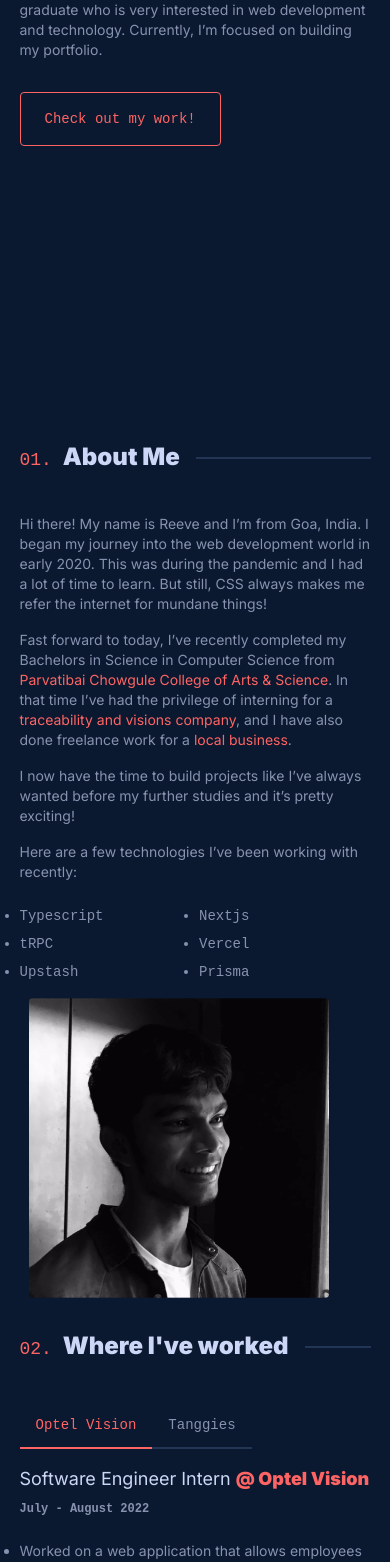
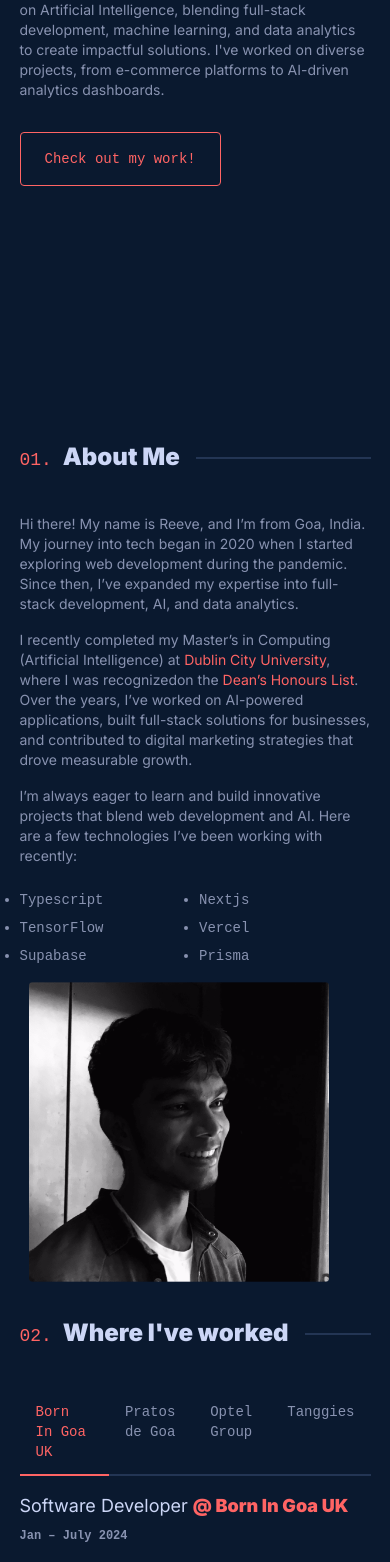
Before and after one commit to reevebarreto/reevebarreto, a Next.js app: page / in a window 390 px wide. Shown: the part 435-1997 px from the top of the page. Built offline with nearby package versions, Linux system fonts and the light colour scheme.

Commit message:
update to ui

```diff
--- a/app/page.tsx
+++ b/app/page.tsx
@@ -31,14 +31,16 @@ export default function Home() {
           <p className="text-[3em] font-semibold leading-none text-white md:text-[3.5em] lg:text-[4em] xs:text-4xl">
             Reeve Barreto.
           </p>
-          <p className="text-[3em] font-semibold leading-none text-light md:text-[3.5em] lg:text-[4em] xs:text-4xl">
-            I build things for the Web.
+          <p className="text-[2em] font-semibold leading-none text-light md:text-[2.5em] lg:text-[3em] xs:text-4xl">
+            I build intelligent and scalable web apps.
           </p>
           <p className="p-4"></p>
           <p className="md:text-md max-w-lg text-light xs:text-sm">
-            Just your average run of the mill computer science graduate who is
-            very interested in web development and technology. Currently, I’m
-            focused on building my portfolio.
+            I&apos;m a Master&apos;s graduate in Computing with a focus on
+            Artificial Intelligence, blending full-stack development, machine
+            learning, and data analytics to create impactful solutions. I've
+            worked on diverse projects, from e-commerce platforms to AI-driven
+            analytics dashboards.
           </p>
           <p className="p-4"></p>
           <WorkButton />
@@ -61,41 +63,35 @@ export default function Home() {
           <div className="mt-10 grid grid-cols-1 gap-4 md:grid-cols-3">
             <div className="col-span-3 text-light md:col-span-2 xs:text-sm">
               <span>
-                Hi there! My name is Reeve and I’m from Goa, India. I began my
-                journey into the web development world in early 2020. This was
-                during the pandemic and I had a lot of time to learn. But still,
-                CSS always makes me refer the internet for mundane things!
+                Hi there! My name is Reeve, and I’m from Goa, India. My journey
+                into tech began in 2020 when I started exploring web development
+                during the pandemic. Since then, I’ve expanded my expertise into
+                full-stack development, AI, and data analytics.
               </span>
               <p className="p-2"></p>
               <span>
-                Fast forward to today, I’ve recently completed my Bachelors in
-                Science in Computer Science from{" "}
-                <span className="text-primary">
-                  {" "}
-                  Parvatibai Chowgule College of Arts & Science
-                </span>
-                . In that time I’ve had the privilege of interning for a{" "}
-                <span className="text-primary">
-                  traceability and visions company
-                </span>
-                , and I have also done freelance work for a{" "}
-                <span className="text-primary">local business</span>.
+                I recently completed my Master’s in Computing (Artificial
+                Intelligence) at
+                <span className="text-primary"> Dublin City University</span>,
+                where I was recognizedon the{" "}
+                <span className="text-primary"> Dean’s Honours List</span>. Over
+                the years, I’ve worked on AI-powered applications, built
+                full-stack solutions for businesses, and contributed to digital
+                marketing strategies that drove measurable growth.
               </span>
+
               <p className="p-2"></p>
               <span>
-                I now have the time to build projects like I’ve always wanted
-                before my further studies and it’s pretty exciting!
-              </span>
-              <p className="p-2"></p>
-              <span>
-                Here are a few technologies I’ve been working with recently:
+                I’m always eager to learn and build innovative projects that
+                blend web development and AI. Here are a few technologies I’ve
+                been working with recently:
               </span>
               <ul className="mt-6 grid list-disc grid-cols-2 gap-2 font-code text-sm">
                 <li>Typescript</li>
                 <li>Nextjs</li>
-                <li>tRPC</li>
+                <li>TensorFlow</li>
                 <li>Vercel</li>
-                <li>Upstash</li>
+                <li>Supabase</li>
                 <li>Prisma</li>
               </ul>
             </div>
@@ -146,6 +142,135 @@ export default function Home() {
           </div>
 
           <p className="p-6"></p>
+
+          {/* Tasktank */}
+          <div className="relative hidden p-4 md:flex md:flex-row-reverse">
+            <a
+              href="https://github.com/reeveboy/picsea"
+              target="_blank"
+              className="relative z-10 before:absolute before:inset-0 before:block before:rounded before:bg-primary/40 before:duration-300 before:hover:bg-primary/0"
+            >
+              <Image
+                src={
+                  "https://user-images.githubusercontent.com/81756283/235125837-359697e6-d580-441c-bbc1-57e9d79d1b20.png"
+                }
+                alt="tasktank dashboard"
+                className="w-full max-w-lg rounded object-cover"
+                width={600}
+                height={400}
+              />
+            </a>
+            <div className="absolute inset-0 flex flex-col items-start">
+              <span className="font-code text-sm text-primary">
+                Featured Project
+              </span>
+              <p className="p-1"></p>
+              <a
+                href="https://github.com/reeveboy/picsea"
+                target="_blank"
+                rel="noopener noreferrer"
+              >
+                <span className="text-2xl font-medium text-white transition-all duration-300 hover:text-primary">
+                  Picsea
+                </span>
+              </a>
+              <p className="p-2"></p>
+              <div className="z-20 flex rounded bg-dark_light p-6 shadow-md transition-all hover:shadow-2xl">
+                <span className="w-full max-w-sm text-left text-sm text-light">
+                  Picsea is a simple web image search engine i designed using
+                  BM25 alogrithm. It uses the Unsplash images and display them
+                  in a grid.
+                </span>
+              </div>
+              <p className="p-2"></p>
+              <div className="flex font-code text-xs text-light">
+                <span>NodeJS</span>
+                <p className="p-2"></p>
+                <span>NextJS</span>
+                <p className="p-2"></p>
+                <span>BM25</span>
+              </div>
+              <p className="p-2"></p>
+              <div className="flex">
+                <a
+                  href="https://github.com/reeveboy/picsea"
+                  target="_blank"
+                  rel="noopener noreferrer"
+                >
+                  <FontAwesomeIcon
+                    icon={faGithub}
+                    className="text-lg text-white transition-all duration-300 hover:text-primary"
+                  />
+                </a>
+                <p className="p-2"></p>
+                <a
+                  href="https://picsea.vercel.app"
+                  target="_blank"
+                  rel="noopener noreferrer"
+                >
+                  <FontAwesomeIcon
+                    icon={faArrowUpRightFromSquare}
+                    className="text-lg text-white transition-all duration-300 hover:text-primary"
+                  />
+                </a>
+              </div>
+            </div>
+          </div>
+          {/* Mobile ver */}
+          <div className="rounded bg-dark_light px-6 py-10 shadow transition-all hover:shadow-lg md:hidden">
+            <span className="font-code text-sm text-primary">
+              Featured Project
+            </span>
+            <p className="p-1"></p>
+            <a
+              href="https://github.com/reeveboy/picsea"
+              target="_blank"
+              rel="noopener noreferrer"
+            >
+              <span className="text-2xl font-medium text-white transition-all duration-300 hover:text-primary">
+                Picsea
+              </span>
+            </a>
+            <p className="p-2"></p>
+            <span className="w-full max-w-sm text-sm text-light">
+              Picsea is a simple web image search engine i designed using BM25
+              alogrithm. It uses the Unsplash images and display them in a grid.
+            </span>
+            <p className="p-2"></p>
+            <div className="flex flex-wrap font-code text-xs text-light">
+              <span>NodeJS</span>
+              <p className="p-2"></p>
+              <span>NextJS</span>
+              <p className="p-2"></p>
+              <span>BM25</span>
+            </div>
+            <p className="p-2"></p>
+            <div className="flex">
+              <a
+                href="https://github.com/reeveboy/picsea"
+                target="_blank"
+                rel="noopener noreferrer"
+              >
+                <FontAwesomeIcon
+                  icon={faGithub}
+                  className="text-lg text-white transition-all duration-300 hover:text-primary"
+                />
+              </a>
+              <p className="p-2"></p>
+              <a
+                href="https://picsea.vercel.app"
+                target="_blank"
+                rel="noopener noreferrer"
+              >
+                <FontAwesomeIcon
+                  icon={faArrowUpRightFromSquare}
+                  className="text-lg text-white transition-all duration-300 hover:text-primary"
+                />
+              </a>
+            </div>
+          </div>
+
+          <p className="p-8 md:p-16"></p>
 
           {/* Tasktank */}
           <div className="relative hidden p-4 md:flex">
@@ -561,10 +686,10 @@ export default function Home() {
           </span>
           <p className="p-2"></p>
           <span className="md:text-md w-full max-w-md text-light xs:text-sm">
-            Since I have just completed my exams and I&apos;ll be officially
-            graduating soon, I&apos;m open for any opportunities that come my
-            way. Shoot me a DM or an email and I&apos;ll get back to you as soon
-            as I can.
+            I recently completed my Master’s in Computing, I am always open to
+            exciting opportunities in software development, AI, and data
+            analytics. I’d love to hear from you! Feel free to reach out via
+            email or LinkedIn, and I’ll get back to you as soon as I can.
           </span>
           <p className="p-2"></p>
           <a
@@ -653,10 +778,10 @@ export default function Home() {
       </div>
       <div className="fixed bottom-0 right-[5%] hidden translate-x-1/2 flex-col items-center md:flex">
         <a
-          href="mailto:reeveboy10@gmail.com"
+          href="mailto:reevemarcbarreto@gmail.com"
           className="-translate-y-20 rotate-90 font-code text-sm text-light transition-all duration-300 hover:-translate-y-[5.5rem] hover:text-primary"
         >
-          reeveboy10@gmail.com
+          reevemarcbarreto@gmail.com
         </a>
         <p className="p-2"></p>
         <div className="h-20 w-[1px] border border-light"></div>
--- a/components/Tab.tsx
+++ b/components/Tab.tsx
@@ -6,17 +6,44 @@ import { useState } from "react";
 const EXPERIENCE = [
   {
     id: 0,
-    title: "Software Engineer Intern",
-    company: "Optel Vision",
-    companyLink: "https://www.optelgroup.com/en/about-optel/",
-    date: "July - August 2022",
+    title: "Software Developer",
+    company: "Born In Goa UK",
+    companyLink: "https://www.borningoa.com/",
+    date: "Jan – July 2024",
     description: [
-      "Worked on a web application that allows employees to track their working hours effeciently.",
-      "Developed the application with modern technologies like ES6, React, Firebase.",
+      "Designed and developed the company’s e-commerce website from scratch, showcasing full-stack development skills.",
+      "Created graphics for t-shirts, contributing to product design and branding.",
+      "Devised and executed digital marketing strategies, leading to an 80% increase in online sales and brand visibility.",
+      "Integrated analytics tools to track website performance and improve user engagement.",
     ],
   },
   {
     id: 1,
+    title: "Freelance Software Developer",
+    company: "Pratos de Goa",
+    companyLink: "https://www.pratosdegoa.co.uk/",
+    date: "June – Dec 2023",
+    description: [
+      "Independently built and launched a full-stack web application for a local business.",
+      "Implemented SEO best practices, boosting organic traffic by 60%.",
+      "Led a targeted digital marketing campaign, increasing brand reach by 120%.",
+      "Managed the entire project life cycle, from concept to deployment and post-launch maintenance.",
+    ],
+  },
+  {
+    id: 2,
+    title: "Software Engineer Intern",
+    company: "Optel Group",
+    companyLink: "https://www.optelgroup.com/en/about-optel/",
+    date: "July - August 2022",
+    description: [
+      "Developed a duty and calendar management web application for employee tracking.",
+      "Worked in an Agile environment, participating in sprints and code reviews.",
+      "Gained hands-on experience with enterprise software development and CI/CD pipelines.",
+    ],
+  },
+  {
+    id: 3,
     title: "Freelance Work",
     company: "Tanggies",
     companyLink: "https://www.instagram.com/tanggiesgoa/",
```
